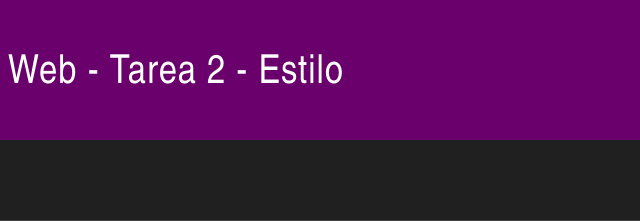
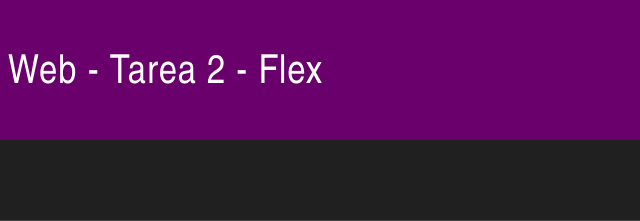
Before and after one commit to gcastrocr/Tarea2-3-Flex, a plain HTML site: page index.html in a window 1280 px wide. Shown: the top 221 px of the page, 395-1035 px from the left. Drawn offline with Linux system fonts and the light colour scheme.

Commit message:
Add files via upload

```diff
--- a/index.html
+++ b/index.html
@@ -3,7 +3,7 @@
 <head>
     <meta charset="UTF-8">
     <meta name="viewport" content="width=device-width, initial-scale=1.0">
-    <title>Tarea - Box Model</title>
+    <title>Tarea - Box Model Flex</title>
     <!-- Estilo -->
     <link rel="stylesheet" href="estilos/estilo.css" type="text/css" media="screen" />
 </head>
@@ -11,7 +11,7 @@
 <body>
     <main>
         <header id="header">
-            <h1>Diseño de Aplicaciones Web - Tarea 2 - Estilo</h1>
+            <h1>Diseño de Aplicaciones Web - Tarea 2 - Flex</h1>
         </header>
 
         <section class="gallery-section"></div>
```
